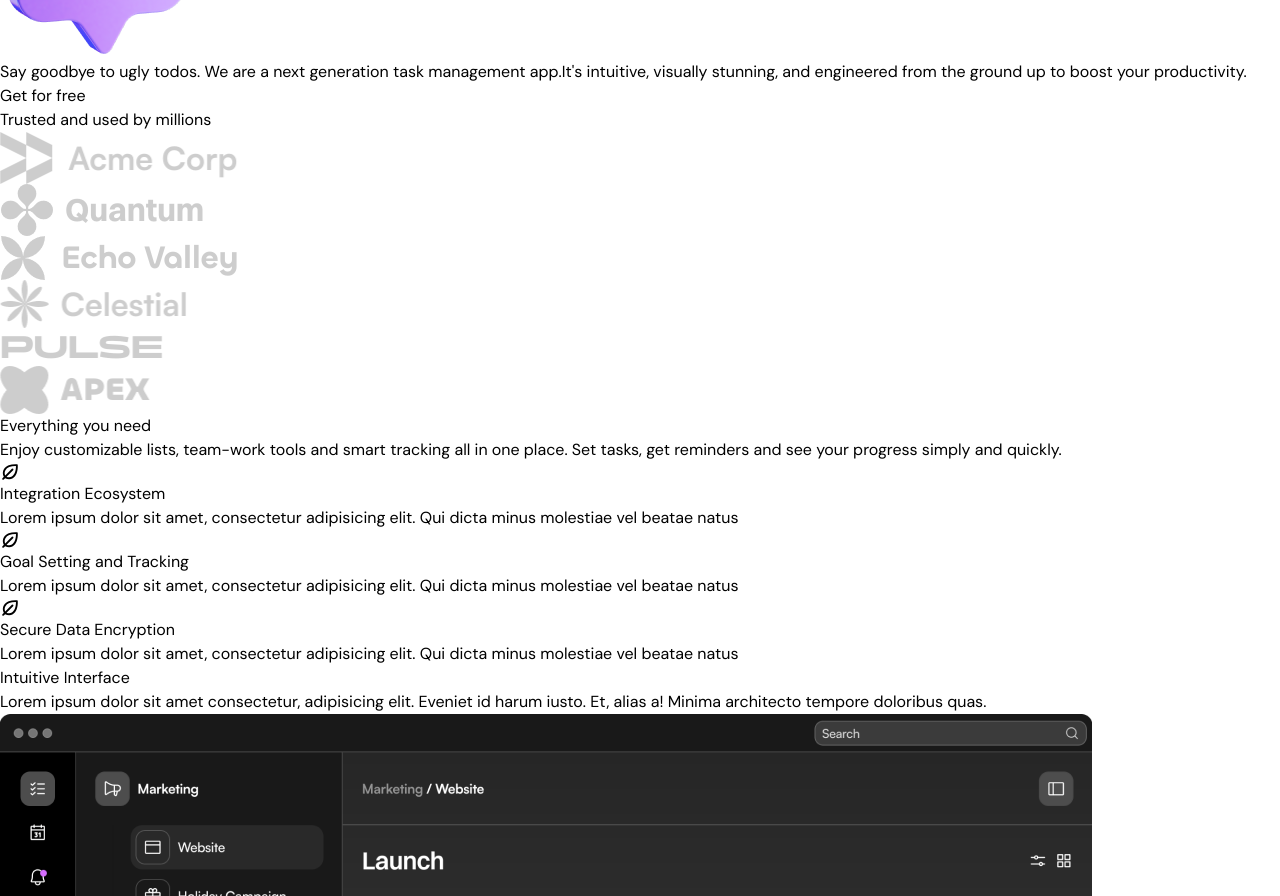
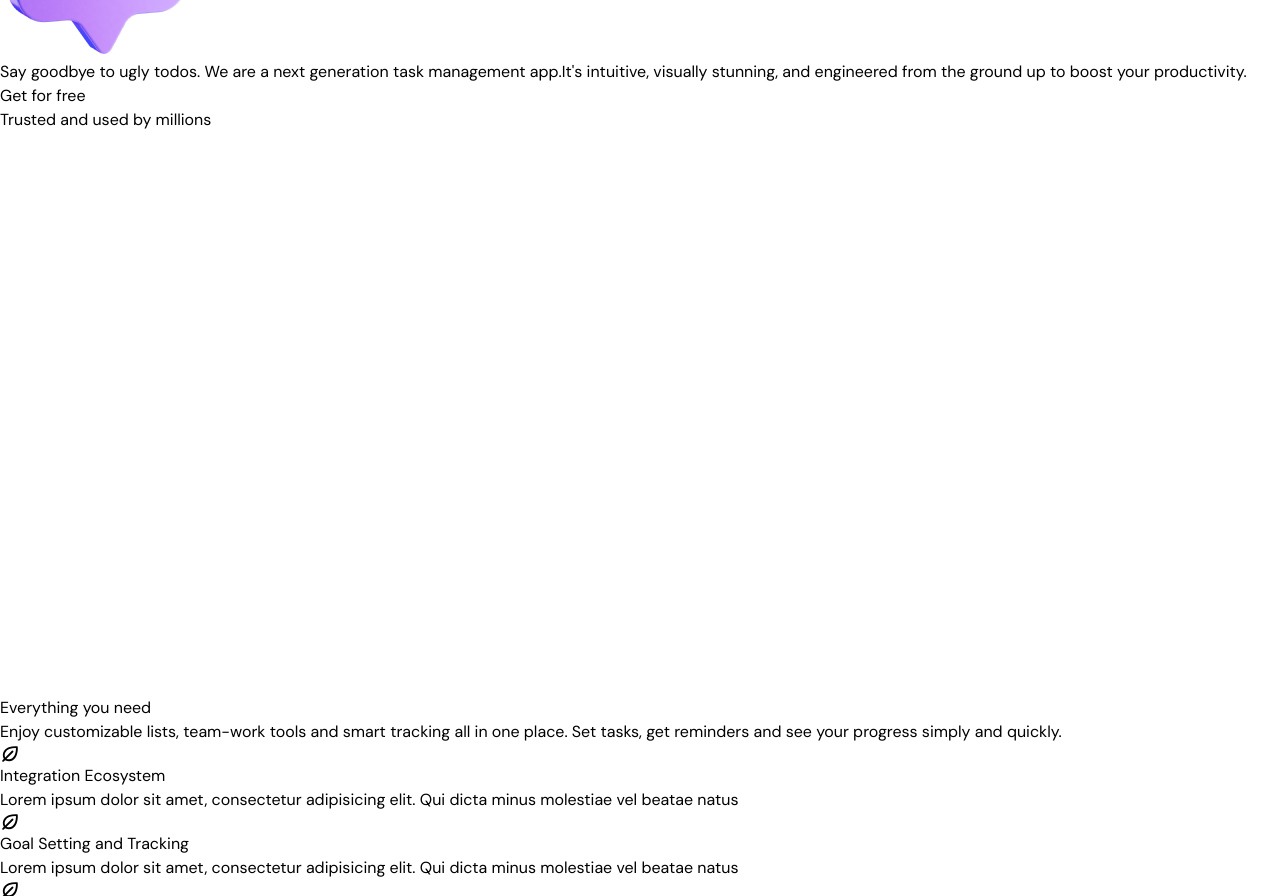
Before and after one commit to div40/dark_theme_landing_page, a Next.js app: page / in a window 1280 px wide. Shown: the part 620-1516 px from the top of the page. Built offline with nearby package versions, Linux system fonts and the light colour scheme.

Commit message:
infinite logo marquee

```diff
--- a/src/components/LogoTicker.tsx
+++ b/src/components/LogoTicker.tsx
@@ -7,6 +7,7 @@
 import celestialLogo from "../assets/images/celestial.png";
 import pulseLogo from "../assets/images/pulse.png";
 import apexLogo from "../assets/images/apex.png";
+import { motion } from "framer-motion";
 
 const images = [
   { src: acmeLogo },
@@ -24,8 +25,17 @@
         <h2 className="text-xl text-center text-white/70">
           Trusted and used by millions
         </h2>
-        <div className="overflow-hidden mt-9 before:content-[''] after:content-[''] before:absolute after:absolute before:h-full after:h-full before:w-5 after:w-5 relative before:bg-[linear-gradient(to_right,#000,rgb(0,0,0,0))] after:bg-[linear-gradient(to_left,#000,rgb(0,0,0,0))] after:right-0 before:left-0 before:top-0 after:top-0">
-          <div className="flex gap-16">
+        <div className="flex overflow-hidden mt-9 before:content-[''] after:content-[''] before:absolute after:absolute before:h-full after:h-full before:w-5 after:w-5 relative before:bg-[linear-gradient(to_right,#000,rgb(0,0,0,0))] after:bg-[linear-gradient(to_left,#000,rgb(0,0,0,0))] after:right-0 before:left-0 before:top-0 after:top-0 before:z-10">
+          <motion.div
+            transition={{
+              duration: 10,
+              ease: "linear",
+              repeat: Infinity,
+            }}
+            initial={{ translateX: 0 }}
+            animate={{ translateX: "-50%" }}
+            className="flex flex-none gap-16 pr-16"
+          >
             {images.map(({ src }, index) => (
               <Image
                 src={src}
@@ -34,7 +44,15 @@
                 key={index}
               />
             ))}
-          </div>
+            {images.map(({ src }, index) => (
+              <Image
+                src={src}
+                alt="logo"
+                className="flex-none h-8 w-auto"
+                key={index}
+              />
+            ))}
+          </motion.div>
         </div>
       </div>
     </div>
```
